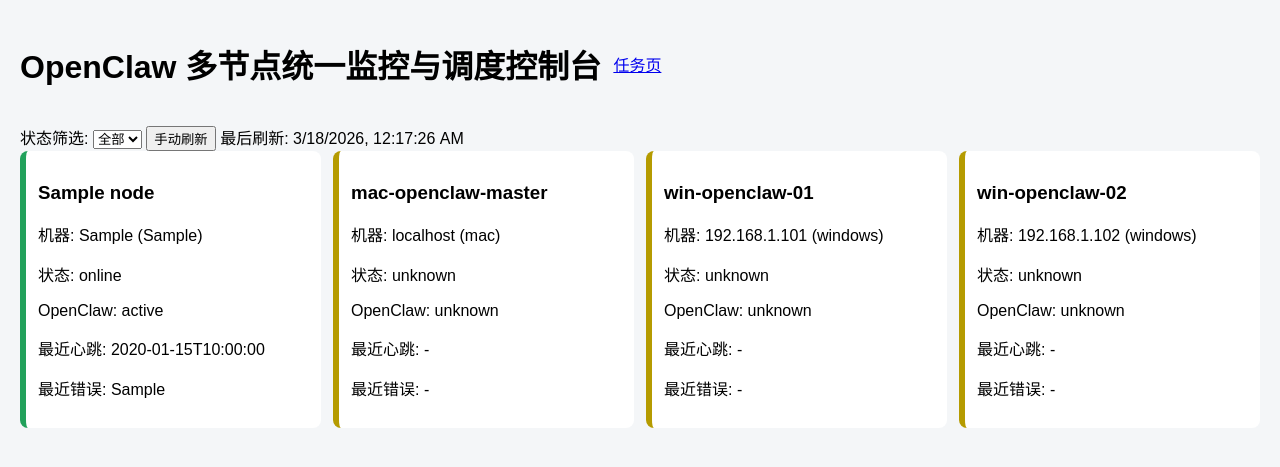
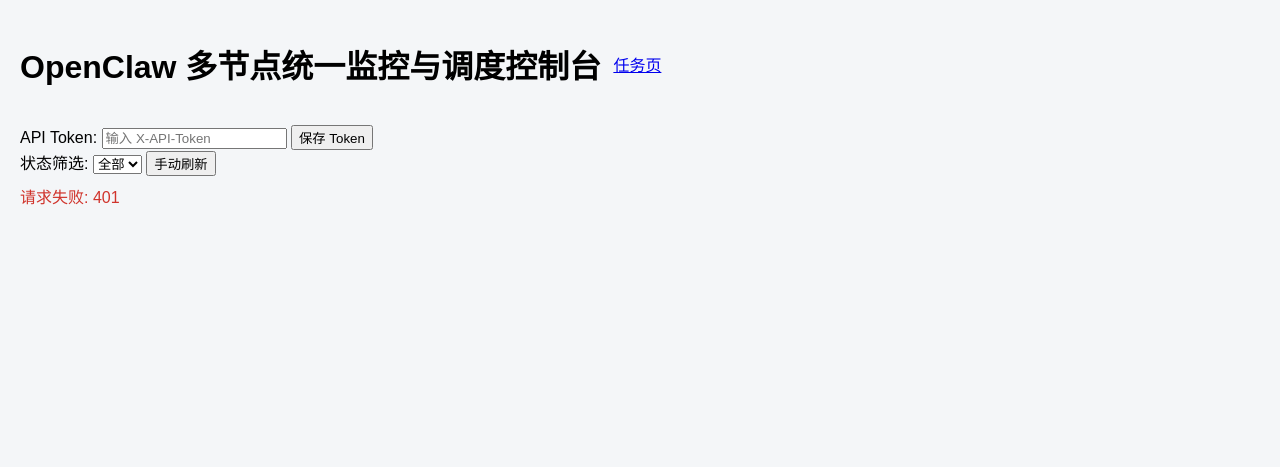
Before and after one commit to sososong28-dev/sososong, a FastAPI app: page / in a window 1280 px wide. Shown: the top 467 px of the page. Run offline with FastAPI, Linux system fonts and the light colour scheme; tables that the repository leaves empty hold one stand-in row (values such as "Sample post").

Commit message:
Harden API auth validation and error handling

```diff
--- a/app/main.py
+++ b/app/main.py
@@ -1,11 +1,13 @@
 from __future__ import annotations
 
+import logging
 from contextlib import asynccontextmanager
-from datetime import datetime
-from pathlib import Path
+from datetime import datetime, timezone
+from typing import Annotated
 
-from fastapi import Depends, FastAPI, HTTPException, Request
-from fastapi.responses import HTMLResponse
+from fastapi import Depends, FastAPI, HTTPException, Path, Request, status
+from fastapi.responses import HTMLResponse, JSONResponse
+from fastapi.security import APIKeyHeader
 from fastapi.staticfiles import StaticFiles
 from fastapi.templating import Jinja2Templates
 from sqlalchemy import select
@@ -18,7 +20,10 @@ from app.probe import execute_action, run_probe
 from app.schemas import ActionRequest, NodeBase, NodeDetail, TaskRecordOut
 
 settings = get_settings()
-NODE_CFGS: dict[str, NodeConfig] = {}
+logger = logging.getLogger("openclaw.console")
+logging.basicConfig(level=logging.INFO, format="%(asctime)s %(levelname)s %(name)s %(message)s")
+api_key_header = APIKeyHeader(name="X-API-Token", auto_error=False)
+NodeId = Annotated[str, Path(pattern=r"^[a-zA-Z0-9-]{3,64}$")]
 
 
 @asynccontextmanager
@@ -33,10 +38,19 @@ app.mount("/static", StaticFiles(directory="app/static"), name="static")
 templates = Jinja2Templates(directory="app/templates")
 
 
+def get_node_cfg(node_id: str) -> NodeConfig | None:
+    cfg_nodes = load_nodes(settings.nodes_config_path)
+    cfg_map = {node.id: node for node in cfg_nodes}
+    return cfg_map.get(node_id)
+
+
+def require_api_token(token: str | None = Depends(api_key_header)) -> None:
+    if token != settings.api_token:
+        raise HTTPException(status_code=status.HTTP_401_UNAUTHORIZED, detail="invalid api token")
+
+
 def sync_nodes() -> None:
     cfg_nodes = load_nodes(settings.nodes_config_path)
-    global NODE_CFGS
-    NODE_CFGS = {n.id: n for n in cfg_nodes}
     from app.database import SessionLocal
 
     db = SessionLocal()
@@ -58,9 +72,24 @@ def sync_nodes() -> None:
                         status="unknown",
                     )
                 )
+            else:
+                existing.name = cfg.name
+                existing.os_type = cfg.os_type
+                existing.host = cfg.host
+                existing.ip = cfg.ip
+                existing.ssh_port = cfg.ssh_port
+                existing.ssh_user = cfg.ssh_user
+                existing.process_name = cfg.openclaw_process_name
+                existing.log_path = cfg.log_path
         db.commit()
     finally:
         db.close()
+
+
+@app.exception_handler(Exception)
+async def unhandled_exception_handler(_: Request, exc: Exception):
+    logger.exception("unhandled exception: %s", exc)
+    return JSONResponse(status_code=500, content={"detail": "internal server error"})
 
 
 @app.get("/", response_class=HTMLResponse)
@@ -69,7 +98,7 @@ def dashboard_page(request: Request):
 
 
 @app.get("/nodes/{node_id}", response_class=HTMLResponse)
-def node_page(request: Request, node_id: str):
+def node_page(request: Request, node_id: NodeId):
     return templates.TemplateResponse("node_detail.html", {"request": request, "node_id": node_id})
 
 
@@ -80,22 +109,18 @@ def tasks_page(request: Request):
 
 @app.get("/api/health")
 def health():
-    return {"status": "ok", "time": datetime.utcnow().isoformat()}
+    return {"status": "ok", "time": datetime.now(timezone.utc).isoformat()}
 
 
-@app.get("/api/nodes", response_model=list[NodeBase])
+@app.get("/api/nodes", response_model=list[NodeBase], dependencies=[Depends(require_api_token)])
 def list_nodes(db: Session = Depends(get_db)):
     nodes = db.scalars(select(Node).order_by(Node.name)).all()
     return nodes
 
 
-@app.get("/api/nodes/{node_id}", response_model=NodeDetail)
-def node_detail(node_id: str, db: Session = Depends(get_db)):
-    node = db.scalar(
-        select(Node)
-        .where(Node.id == node_id)
-        .options(selectinload(Node.logs), selectinload(Node.tasks))
-    )
+@app.get("/api/nodes/{node_id}", response_model=NodeDetail, dependencies=[Depends(require_api_token)])
+def node_detail(node_id: NodeId, db: Session = Depends(get_db)):
+    node = db.scalar(select(Node).where(Node.id == node_id).options(selectinload(Node.logs), selectinload(Node.tasks)))
     if not node:
         raise HTTPException(status_code=404, detail="node not found")
     node.logs = sorted(node.logs, key=lambda l: l.created_at, reverse=True)[:10]
@@ -103,26 +128,35 @@ def node_detail(node_id: str, db: Session = Depends(get_db)):
     return node
 
 
-@app.get("/api/tasks", response_model=list[TaskRecordOut])
+@app.get("/api/tasks", response_model=list[TaskRecordOut], dependencies=[Depends(require_api_token)])
 def list_tasks(db: Session = Depends(get_db)):
     tasks = db.scalars(select(TaskRecord).order_by(TaskRecord.started_at.desc()).limit(100)).all()
     return tasks
 
 
-@app.post("/api/nodes/{node_id}/check", response_model=NodeBase)
-def check_node(node_id: str, db: Session = Depends(get_db)):
+@app.post("/api/nodes/{node_id}/check", response_model=NodeBase, dependencies=[Depends(require_api_token)])
+def check_node(node_id: NodeId, db: Session = Depends(get_db)):
     node = db.get(Node, node_id)
-    if not node or node_id not in NODE_CFGS:
+    cfg = get_node_cfg(node_id)
+    if not node or not cfg:
         raise HTTPException(status_code=404, detail="node not found")
-    return run_probe(db, node, NODE_CFGS[node_id])
+    try:
+        return run_probe(db, node, cfg)
+    except Exception as exc:
+        logger.exception("probe failed for node=%s", node_id)
+        raise HTTPException(status_code=500, detail=f"probe failed: {exc}") from exc
 
 
-@app.post("/api/nodes/{node_id}/action")
-def node_action(node_id: str, payload: ActionRequest, db: Session = Depends(get_db)):
+@app.post("/api/nodes/{node_id}/action", dependencies=[Depends(require_api_token)])
+def node_action(node_id: NodeId, payload: ActionRequest, db: Session = Depends(get_db)):
     node = db.get(Node, node_id)
-    if not node or node_id not in NODE_CFGS:
+    cfg = get_node_cfg(node_id)
+    if not node or not cfg:
         raise HTTPException(status_code=404, detail="node not found")
     try:
-        return execute_action(db, node, NODE_CFGS[node_id], payload.action)
+        return execute_action(db, node, cfg, payload.action)
     except ValueError as exc:
         raise HTTPException(status_code=400, detail=str(exc)) from exc
+    except Exception as exc:
+        logger.exception("action failed for node=%s action=%s", node_id, payload.action)
+        raise HTTPException(status_code=500, detail=f"action failed: {exc}") from exc
--- a/app/schemas.py
+++ b/app/schemas.py
@@ -1,4 +1,5 @@
 from datetime import datetime
+from typing import Literal
 
 from pydantic import BaseModel
 
@@ -56,4 +57,4 @@ class NodeDetail(NodeBase):
 
 
 class ActionRequest(BaseModel):
-    action: str
+    action: Literal["health_check", "fetch_logs", "check_process"]
--- a/app/static/app.js
+++ b/app/static/app.js
@@ -1,5 +1,11 @@
+function getAuthHeaders() {
+  const token = localStorage.getItem('apiToken') || '';
+  return { 'X-API-Token': token };
+}
+
 async function fetchNodes() {
-  const res = await fetch('/api/nodes');
+  const res = await fetch('/api/nodes', { headers: getAuthHeaders() });
+  if (!res.ok) throw new Error(`请求失败: ${res.status}`);
   return res.json();
 }
 
@@ -7,7 +13,7 @@ function render(nodes) {
   const filter = document.getElementById('statusFilter').value;
   const list = document.getElementById('nodeList');
   list.innerHTML = '';
-  nodes.filter(n => filter === 'all' ? true : n.status === filter).forEach(node => {
+  nodes.filter(n => (filter === 'all' ? true : n.status === filter)).forEach(node => {
     const div = document.createElement('div');
     div.className = `card status-${node.status}`;
     div.dataset.testid = 'node-card';
@@ -26,11 +32,22 @@ function render(nodes) {
 }
 
 async function load() {
-  const nodes = await fetchNodes();
-  render(nodes);
+  try {
+    const nodes = await fetchNodes();
+    render(nodes);
+    document.getElementById('error').textContent = '';
+  } catch (err) {
+    document.getElementById('error').textContent = String(err.message || err);
+  }
 }
 
 document.getElementById('refreshBtn').addEventListener('click', load);
 document.getElementById('statusFilter').addEventListener('change', load);
+document.getElementById('saveTokenBtn').addEventListener('click', () => {
+  localStorage.setItem('apiToken', document.getElementById('tokenInput').value.trim());
+  load();
+});
+
+document.getElementById('tokenInput').value = localStorage.getItem('apiToken') || '';
 load();
 setInterval(load, (window.REFRESH_SECONDS || 15) * 1000);
--- a/app/static/style.css
+++ b/app/static/style.css
@@ -8,3 +8,4 @@ header { display:flex; gap:12px; align-items:center; margin-bottom:16px; }
 pre { background:white; padding:12px; border-radius:8px; }
 table { width:100%; background:white; border-collapse: collapse; }
 th, td { border:1px solid #ddd; padding:8px; }
+.error { color:#d0342c; margin-top:8px; }
--- a/app/templates/dashboard.html
+++ b/app/templates/dashboard.html
@@ -11,6 +11,11 @@
     <a href="/tasks">任务页</a>
   </header>
   <section>
+    <label>API Token:</label>
+    <input id="tokenInput" type="password" placeholder="输入 X-API-Token" />
+    <button id="saveTokenBtn">保存 Token</button>
+  </section>
+  <section>
     <label>状态筛选:</label>
     <select id="statusFilter">
       <option value="all">全部</option>
@@ -20,6 +25,7 @@
     </select>
     <button id="refreshBtn">手动刷新</button>
     <span id="lastRefresh"></span>
+    <div id="error" class="error"></div>
   </section>
   <main id="nodeList" class="cards"></main>
   <script>window.REFRESH_SECONDS = {{ refresh_seconds }};</script>
```
Also changed, not shown: app/config.py (+7 -1 lines), app/models.py (+13 -9 lines), app/probe.py (+22 -11 lines), app/static/node.js (+7 -2 lines), app/static/tasks.js (+8 -1 lines), e2e/dashboard.spec.js (+1 -0 lines), tests/conftest.py (+1 -0 lines), tests/test_api.py (+17 -4 lines), README.md, 1 other file.
